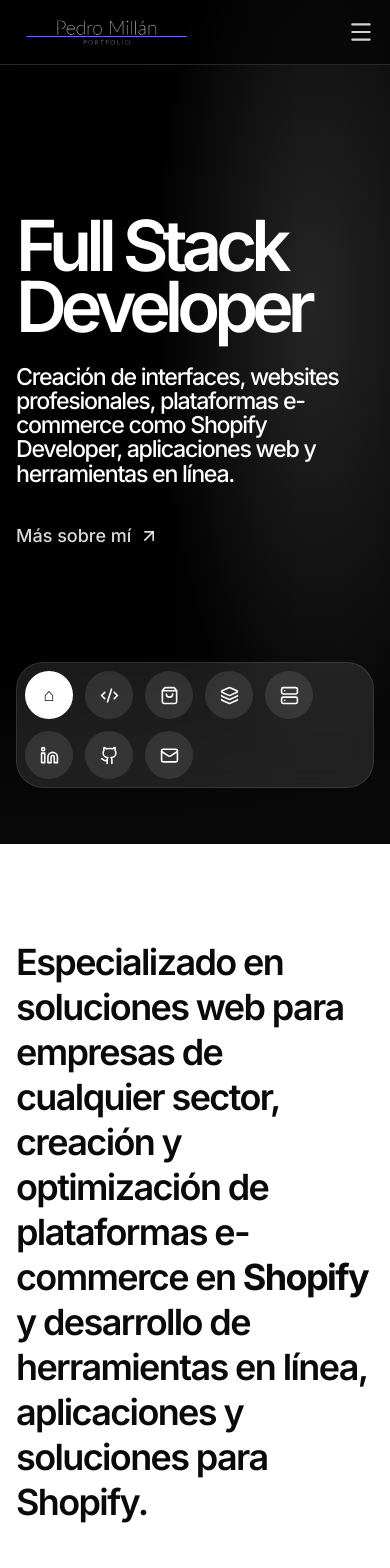
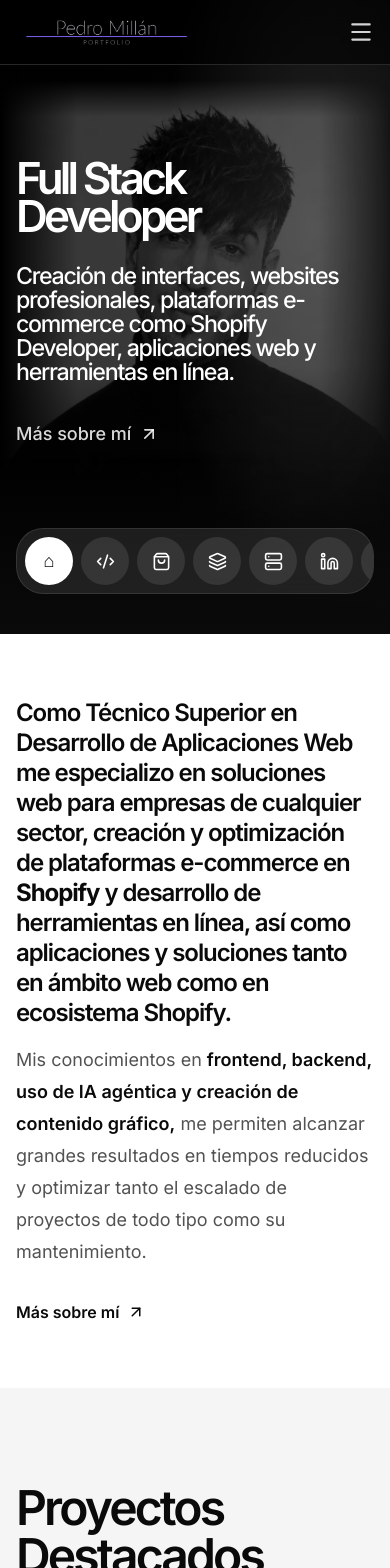
Before and after one commit to pedro-millan/pedro-millan-portfolio, a React (Vite) app: page / in a window 390 px wide. Shown: the top 1568 px of the page. Built offline with nearby package versions, Linux system fonts and the light colour scheme; a web font is replaced by a local one.

Commit message:
Portfolio redesign

```diff
--- a/package.json
+++ b/package.json
@@ -27,7 +27,7 @@
     "@types/react-dom": "^19.1.9",
     "@typescript-eslint/eslint-plugin": "^8.46.1",
     "@typescript-eslint/parser": "^8.46.1",
-    "@vitejs/plugin-react": "^6.0.2",
+    "@vitejs/plugin-react": "4.3.4",
     "autoprefixer": "^10.4.21",
     "eslint": "^9.37.0",
     "eslint-config-prettier": "^10.1.8",
@@ -42,6 +42,6 @@
     "tailwindcss": "^3.4.18",
     "typescript": "~5.9.3",
     "typescript-eslint": "^8.45.0",
-    "vite": "^8.0.16"
+    "vite": "^5.4.21"
   }
 }
--- a/src/App.tsx
+++ b/src/App.tsx
@@ -27,7 +27,10 @@
 function GlobalCTA() {
   const { lang } = useLanguage();
   const { pathname } = useLocation();
-  const alreadyHasCta = ["/", "/about", "/contact", "/frontend-projects", "/shopify-dev", "/web-apps", "/projects"].includes(pathname);
+  const alreadyHasCta = [
+    "/", "/about", "/contact", "/frontend-projects", "/shopify-dev", "/web-apps", "/projects",
+    "/frontend-projects/vulcan", "/frontend-projects/boggo", "/shopify-dev/shutsami", "/web-apps/lowfator",
+  ].includes(pathname);
   if (alreadyHasCta) return null;
 
   return (
--- a/src/features/about/AboutPage.tsx
+++ b/src/features/about/AboutPage.tsx
@@ -79,7 +79,7 @@
       skillsIntro:
         "He reorganizado mi stack para mostrar no solo qué tecnologías conozco, sino dónde las aplico y qué tipo de resultado puedo aportar en un equipo.",
       certificationsIntro: "Certificaciones que respaldan mi base técnica y mi compromiso con el aprendizaje continuo.",
-      ctaKicker: "Disponible para nuevas oportunidades.",
+
       ctaTitle: "¿Buscas un Web Developer junior con criterio visual, constancia y base full stack?",
       ctaButton: "Contáctame",
       blocks: [
@@ -176,7 +176,7 @@
       skillsIntro:
         "I have reorganized my stack to show not only which technologies I know, but where I apply them and what kind of outcome I can contribute to a team.",
       certificationsIntro: "Certifications that support my technical foundation and commitment to continuous learning.",
-      ctaKicker: "Available for new opportunities.",
+
       ctaTitle: "Looking for a junior Web Developer with visual judgement, consistency and a full-stack foundation?",
       ctaButton: "Contact me",
       blocks: [] as SkillBlock[],
@@ -246,7 +246,7 @@
       <section className="border-b border-neutral-200 py-28 md:py-36">
         <div className="container-max reveal-up mx-auto max-w-5xl text-center">
           <p className="mb-6 text-sm uppercase tracking-[0.28em] text-neutral-500">{content.kicker}</p>
-          <p className="whitespace-pre-line text-xl leading-9 text-neutral-700 md:text-2xl md:leading-10">{content.intro}</p>
+          <p className="whitespace-pre-line text-base leading-7 text-neutral-700 md:text-2xl md:leading-10">{content.intro}</p>
         </div>
       </section>
 
--- a/src/features/home/HomePage.tsx
+++ b/src/features/home/HomePage.tsx
@@ -1,4 +1,4 @@
-import { useState } from "react";
+import { useEffect, useRef, useState } from "react";
 import { ArrowUpRight, Code2, Github, Layers3, Linkedin, Mail, Palette, Server, ShoppingBag } from "lucide-react";
 import { Link } from "react-router-dom";
 import { useLanguage } from "@/lib/i18n/LanguageContext";
@@ -8,26 +8,16 @@
 
 const base = import.meta.env.BASE_URL;
 
-function ProjectBadge({ children }: { children: string }) {
-  return (
-    <span className="rounded-full border border-neutral-300/70 bg-white/70 px-3 py-1 text-[11px] font-medium text-neutral-700">
-      {children}
-    </span>
-  );
-}
-
 function FeaturedProjectCard({
   title,
   description,
   image,
   to,
-  tags,
 }: {
   title: string;
   description: string;
   image: string;
   to: string;
-  tags: string[];
 }) {
   return (
     <Link
@@ -41,12 +31,6 @@
           className="h-full w-full object-cover transition duration-700 group-hover:scale-105"
           loading="lazy"
         />
-        <div className="absolute inset-0 bg-gradient-to-t from-black/60 via-black/10 to-transparent opacity-80" />
-        <div className="absolute bottom-5 left-5 flex flex-wrap gap-2">
-          {tags.map((tag) => (
-            <ProjectBadge key={tag}>{tag}</ProjectBadge>
-          ))}
-        </div>
       </div>
       <div className="p-7">
         <div className="mb-3 flex items-start justify-between gap-4">
@@ -225,6 +209,25 @@
     },
   }[lang];
 
+  const heroPhotoRef = useRef<HTMLDivElement>(null);
+  useEffect(() => {
+    let raf = 0;
+    const onScroll = () => {
+      if (raf) return;
+      raf = requestAnimationFrame(() => {
+        raf = 0;
+        if (heroPhotoRef.current) {
+          heroPhotoRef.current.style.transform = `translate3d(0, ${window.scrollY * 0.15}px, 0)`;
+        }
+      });
+    };
+    window.addEventListener("scroll", onScroll, { passive: true });
+    return () => {
+      window.removeEventListener("scroll", onScroll);
+      if (raf) cancelAnimationFrame(raf);
+    };
+  }, []);
+
   const [hoveredIdx, setHoveredIdx] = useState<number | null>(null);
   const dockStyle = (i: number): React.CSSProperties => {
     if (hoveredIdx === null) return { transform: 'translateZ(0)' };
@@ -246,13 +249,14 @@
 
   return (
     <div className="bg-neutral-950 text-white">
-      <section className="relative min-h-screen overflow-hidden bg-neutral-950 pt-20 md:pt-24">
+      <section className="relative overflow-hidden bg-neutral-950 pt-20 md:pt-24 xl:min-h-screen">
         <div className="absolute inset-0 bg-[radial-gradient(ellipse_40%_55%_at_80%_36%,rgba(255,255,255,0.13),transparent_100%),linear-gradient(90deg,rgba(0,0,0,0.96)_0%,rgba(0,0,0,0.86)_45%,rgba(0,0,0,0.30)_100%)]" />
         <div className="absolute bottom-10 left-0 right-0 hidden select-none whitespace-nowrap text-[10vw] font-black leading-none tracking-[-0.08em] text-white/[0.055] md:block">
           Pedro Millán · Portfolio
         </div>
 
-        <div className="hero-portrait absolute bottom-0 right-0 top-20 hidden w-[34vw] md:top-24 md:block lg:right-4">
+        {/* Foto de fondo a pantalla completa — solo desktop ancho (xl+), donde hay hueco de sobra */}
+        <div className="hero-portrait absolute bottom-0 right-0 top-20 hidden w-[34vw] xl:top-24 xl:block xl:right-4">
           <img
             src={`${base}yo-smile.webp`}
             alt="Pedro P. Millán Mompó"
@@ -260,15 +264,24 @@
             loading="eager"
           />
         </div>
+        {/* Foto a ancho completo, detrás del texto, con parallax — mobile y tablet (< xl) */}
+        <div ref={heroPhotoRef} className="hero-portrait absolute inset-x-0 top-20 h-[58vh] max-h-[460px] will-change-transform xl:hidden">
+          <img
+            src={`${base}yo-smile.webp`}
+            alt="Pedro P. Millán Mompó"
+            className="h-full w-full object-cover object-[center_30%] opacity-25"
+            loading="eager"
+          />
+        </div>
         <div className="absolute inset-x-0 bottom-0 h-44 bg-gradient-to-t from-neutral-950 to-transparent" />
 
-        <div className="container-max relative z-10 flex min-h-[calc(100vh-6rem)] flex-col justify-between py-10 md:py-12">
+        <div className="container-max relative z-10 flex flex-col py-10 md:py-12 xl:min-h-[calc(100vh-6rem)] xl:justify-between">
 
-          <div className="max-w-4xl pb-16 pt-24 md:max-w-3xl md:pt-20">
-            <h1 className="hero-display max-w-5xl text-[clamp(4.4rem,10vw,10rem)] font-semibold leading-[0.86] tracking-[-0.085em] text-white">
+          <div className="max-w-4xl pb-10 pt-10 sm:pt-14 md:max-w-3xl md:pt-16 xl:pt-20 xl:pb-16">
+            <h1 className="hero-display max-w-5xl break-words text-[clamp(2.75rem,10vw,10rem)] font-semibold leading-[0.86] tracking-[-0.085em] text-white">
               {copy.headline}
             </h1>
-            <p className="mt-7 max-w-3xl text-[clamp(1.45rem,3vw,3.4rem)] font-medium leading-[1.04] tracking-[-0.055em] text-white/86">
+            <p className="mt-7 max-w-3xl break-words text-[clamp(1.45rem,3vw,3.4rem)] font-medium leading-[1.04] tracking-[-0.055em] text-white/86">
               {copy.headlineSub}
             </p>
             <Link
@@ -279,9 +292,9 @@
             </Link>
           </div>
 
-          <div className="flex flex-wrap items-center gap-3 rounded-[1.7rem] border border-white/10 bg-white/10 p-2 backdrop-blur-md md:w-max md:self-center">
+          <div className="mt-10 flex flex-nowrap items-center gap-2 overflow-x-auto rounded-[1.7rem] border border-white/10 bg-white/10 p-2 backdrop-blur-md sm:gap-3 md:w-max md:self-center xl:mt-0">
             {dockItems.map((item, i) => {
-              const cls = `quick-link-bubble flex h-12 w-12 items-center justify-center rounded-full ${'home' in item ? 'bg-white text-neutral-950' : 'bg-white/10 text-white hover:bg-white hover:text-neutral-950'}`;
+              const cls = `quick-link-bubble flex h-12 w-12 shrink-0 items-center justify-center rounded-full ${'home' in item ? 'bg-white text-neutral-950' : 'bg-white/10 text-white hover:bg-white hover:text-neutral-950'}`;
               const handlers = { style: dockStyle(i), onMouseEnter: () => setHoveredIdx(i), onMouseLeave: () => setHoveredIdx(null) };
               if (item.type === 'link') return <Link key={item.key} to={item.to} className={cls} aria-label={item.label} {...handlers}>{item.icon}</Link>;
               return <a key={item.key} href={item.href} className={cls} aria-label={item.label} {...('external' in item ? { target: '_blank', rel: 'noopener noreferrer' } : {})} {...handlers}>{item.icon}</a>;
@@ -290,15 +303,14 @@
         </div>
       </section>
 
-      <section className="bg-white py-24 text-neutral-950 md:py-32">
-        <div className="container-max grid gap-12 md:grid-cols-[1.25fr_0.75fr] md:items-start reveal-up">
+      <section className="bg-white py-16 text-neutral-950 md:py-32">
+        <div className="container-max grid gap-4 md:grid-cols-[1.25fr_0.75fr] md:items-start md:gap-12 reveal-up">
           <div>
-
-            <h2 className="max-w-4xl text-4xl font-semibold leading-tight tracking-[-0.045em] md:text-6xl">
+            <h2 className="max-w-4xl text-2xl font-semibold leading-tight tracking-[-0.045em] md:text-6xl">
               {h.desc1} <span className="font-bold">{h.desc1em}</span>{h.desc2}
             </h2>
           </div>
-          <div className="md:pt-14">
+          <div className="reveal-up reveal-delay-1 md:pt-14">
             <p className="mb-8 text-lg leading-8 text-neutral-600">
               {h.desc3} <strong className="font-semibold text-neutral-950">{h.desc3strong}</strong> {h.desc4}
             </p>
@@ -309,88 +321,95 @@
         </div>
       </section>
 
-      <section className="bg-neutral-100 py-24 text-neutral-950 md:py-32 reveal-soft">
+      <section className="bg-neutral-100 py-24 text-neutral-950 md:py-32">
         <div className="container-max">
           <div className="mb-12 flex flex-col justify-between gap-6 md:flex-row md:items-end">
-            <div>
+            <div className="reveal-up">
               <h2 className="text-5xl font-semibold tracking-[-0.06em] md:text-7xl">{copy.projectsTitle}</h2>
             </div>
-            <p className="max-w-xl text-base leading-7 text-neutral-600 md:text-right">{copy.projectsIntro}</p>
+            <p className="reveal-up reveal-delay-1 max-w-xl text-base leading-7 text-neutral-600 md:text-right">{copy.projectsIntro}</p>
           </div>
 
           <div className="grid gap-7 lg:grid-cols-3">
+            <div className="reveal-up reveal-delay-1">
               <FeaturedProjectCard
                 title="Vulcan"
                 description={copy.featured.vulcan}
                 image={vulcan.thumbnail}
                 to="/frontend-projects/vulcan"
-              tags={["Frontend", "Premium UX", "Branding", "Responsive"]}
               />
+            </div>
+            <div className="reveal-up reveal-delay-2">
               <FeaturedProjectCard
                 title="Shutsami"
                 description={copy.featured.shutsami}
                 image={shutsami.thumbnail}
                 to="/shopify-dev/shutsami"
-              tags={["Shopify", "Liquid", "Organic UX", "E-commerce"]}
               />
+            </div>
+            <div className="reveal-up reveal-delay-3">
               <FeaturedProjectCard
                 title="LowFator"
                 description={copy.featured.lowfator}
                 image={lowfator.thumbnail}
                 to="/web-apps/lowfator"
-              tags={["React", "FastAPI", "Wavesurfer.js", "Audio-Processing"]}
               />
+            </div>
           </div>
         </div>
       </section>
 
-      <section className="bg-neutral-950 py-24 md:py-32 reveal-soft">
+      <section className="bg-neutral-950 py-24 md:py-32">
         <div className="container-max">
           <div className="mb-12 flex flex-col items-center gap-6 text-center">
-            <div>
+            <div className="reveal-up">
               <p className="mb-4 font-mono text-sm text-neutral-500">// stack & skills</p>
               <h2 className="text-5xl font-semibold tracking-[-0.06em] text-white md:text-7xl">{copy.stackTitle}</h2>
             </div>
-            <p className="max-w-2xl text-base leading-7 text-neutral-400">{copy.stackIntro}</p>
+            <p className="reveal-up reveal-delay-1 max-w-2xl text-base leading-7 text-neutral-400">{copy.stackIntro}</p>
           </div>
 
           <div className="grid gap-5 md:grid-cols-2 xl:grid-cols-4">
             {copy.stack.map((item, index) => (
+              <div key={item.title} className={`reveal-up reveal-delay-${index + 1}`}>
                 <SkillUseCard
-                key={item.title}
                   icon={index === 0 ? <Code2 size={24} /> : index === 1 ? <ShoppingBag size={24} /> : index === 2 ? <Server size={24} /> : <Palette size={24} />}
                   title={item.title}
                   text={item.text}
                   chips={item.chips}
                 />
+              </div>
             ))}
           </div>
         </div>
       </section>
 
-      <section className="bg-white py-24 text-neutral-950 md:py-32 reveal-soft">
+      <section className="bg-white py-24 text-neutral-950 md:py-32">
         <div className="container-max">
           <div className="mb-12 flex flex-col justify-between gap-6 md:flex-row md:items-end">
-            <div>
-
+            <div className="reveal-up">
               <h2 className="text-5xl font-semibold tracking-[-0.06em] md:text-7xl">{copy.certTitle}</h2>
             </div>
-            <p className="max-w-lg text-base leading-7 text-neutral-600 md:text-right">{copy.certIntro}</p>
+            <p className="reveal-up reveal-delay-1 max-w-lg text-base leading-7 text-neutral-600 md:text-right">{copy.certIntro}</p>
           </div>
 
           <div className="grid gap-5 md:grid-cols-2">
+            <div className="reveal-up reveal-delay-1">
               <CertificationCard
                 badge="pcep-badge.webp"
                 title="PCEP · Certified Entry-Level Python Programmer"
                 subtitle={copy.certPcep}
                 href="https://www.credly.com/badges/90f0ea0f-00b1-4754-8ea1-1a6568c86694/public_url"
               />
+            </div>
+            <div className="reveal-up reveal-delay-2">
               <CertificationCard
                 badge="pcap-badge.webp"
                 title="PCAP · Certified Associate Python Programmer"
                 subtitle={copy.certPcap}
                 href="https://www.credly.com/badges/1b6db9e0-328a-4a81-afae-af9bae5d844f/public_url"
               />
+            </div>
           </div>
         </div>
       </section>
--- a/src/features/web-apps/data/webApps.ts
+++ b/src/features/web-apps/data/webApps.ts
@@ -33,7 +33,7 @@
       en: "Designed for creative audio processing. Lets users experiment with textures and effects to modulate their uploaded audio file.",
     },
     tech: ["React", "Python", "TypeScript", "Tailwind", "FastAPI", "Wavesurfer.js", "JavaScript", "HTML", "CSS", "Uvicorn"],
-    thumbnail: "lf1.webp",
+    thumbnail: "lowfator-miniatura.webp",
     projectUrl: "https://github.com/pedro-millan/LowFator",
     desktop: {
       vimeoUrl: "https://player.vimeo.com/video/1198095820",
--- a/src/lib/i18n/translations.ts
+++ b/src/lib/i18n/translations.ts
@@ -21,12 +21,12 @@
     home: {
       greeting: "Hola, soy",
       subtitle: "Técnico Superior en Desarrollo de Aplicaciones Web",
-      desc1: "Especializado en soluciones web para empresas de cualquier sector, creación y optimización de plataformas e-commerce en",
+      desc1: "Como Técnico Superior en Desarrollo de Aplicaciones Web me especializo en soluciones web para empresas de cualquier sector, creación y optimización de plataformas e-commerce en",
       desc1em: "Shopify",
-      desc2: " y desarrollo de herramientas en línea, aplicaciones y soluciones para Shopify.",
+      desc2: " y desarrollo de herramientas en línea, así como aplicaciones y soluciones tanto en ámbito web como en ecosistema Shopify.",
       desc3: "Mis conocimientos en",
-      desc3strong: " frontend, creación de contenido gráfico, uso de herramientas basadas en IA y backend",
-      desc4: "me permiten alcanzar grandes resultados en tiempos reducidos y optimizar el escalado de proyectos de todo tipo.",
+      desc3strong: " frontend, backend, uso de IA agéntica y creación de contenido gráfico,",
+      desc4: "me permiten alcanzar grandes resultados en tiempos reducidos y optimizar tanto el escalado de proyectos de todo tipo como su mantenimiento.",
       cta: "Puedes encontrar más sobre mis proyectos y perfil profesional clicando abajo:",
     },
     projects: {
@@ -119,12 +119,12 @@
     home: {
       greeting: "Hi, I'm",
       subtitle: "Higher Technician in Web Application Development",
-      desc1: "Specialized in web solutions for business across any sector, creation and optimization of e-commerce platforms on",
+      desc1: "As Advanced Technician in Web Application Development I specialize in web solutions for business across any sector, creation and optimization of e-commerce platforms on",
       desc1em: "Shopify",
-      desc2: "and development of online tools, Shopify apps and business-oriented solutions.",
+      desc2: "and development of online tools, apps and business-oriented solutions both in the web environment and in the Shopify ecosystem.",
       desc3: "My knowledge in",
-      desc3strong: "frontend, graphic content creation, AI-based tools and backend",
-      desc4: "allows me to achieve strong results in reduced timeframes and optimize the scalability of all kinds of projects.",
+      desc3strong: "frontend, backend, use of agentic AI and graphic content creation",
+      desc4: "allows me to achieve strong results in reduced timeframes and optimize both the scalability of all kinds of projects and their maintenance.",
       cta: "You can find more about my projects and professional profile below:",
     },
     projects: {
```
Also changed, not shown: public/lowfator-miniatura.webp (added), 7 other files (tests, documents, lock files or other folders). Lines whose indentation alone changed are shown as unchanged.
